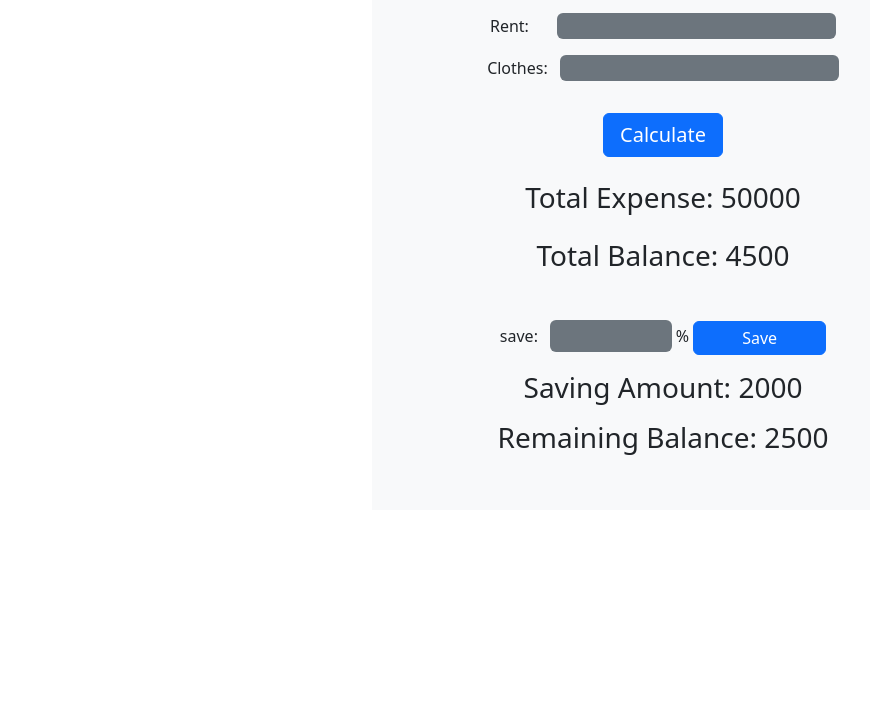
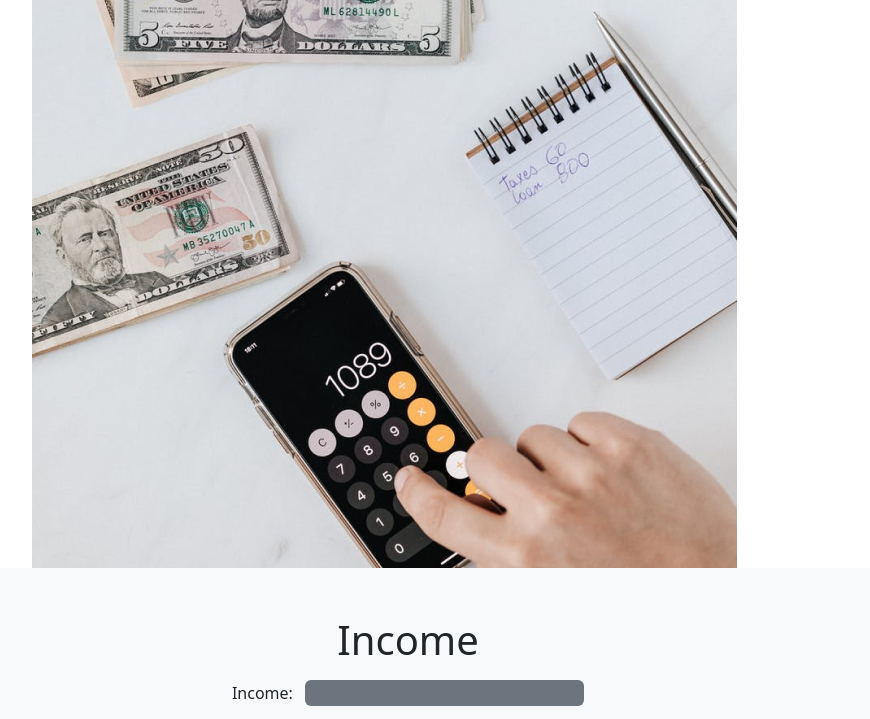
Before and after one commit to HaniaFarhana/moneyMaster, a plain HTML site: page index.html in a window 1280 px wide. Shown: the part 391-1110 px from the top of the page, without its empty margins (256-1126 px from the left). Before the commit the page ends 901 px from the top, so only its background shows below. Drawn offline with nearby package versions, Linux system fonts and the light colour scheme; the site is published under a folder, as on GitHub Pages, so addresses that start at the root find nothing.

Commit message:
correction

```diff
--- a/index.html
+++ b/index.html
@@ -20,7 +20,7 @@
    <div class="container text-center ">
   <div class="row">
     <div class="col">
-      <img class="image-fluid" src="/Pexels Photo by Karolina Grabowska.png" alt="">
+      <img class="image-fluid" src="./Pexels Photo by Karolina Grabowska.png" alt="">
     </div>
     <div class="col bg-light gx-5 ms-5 p-5">
       <h1>Income</h1>
```
